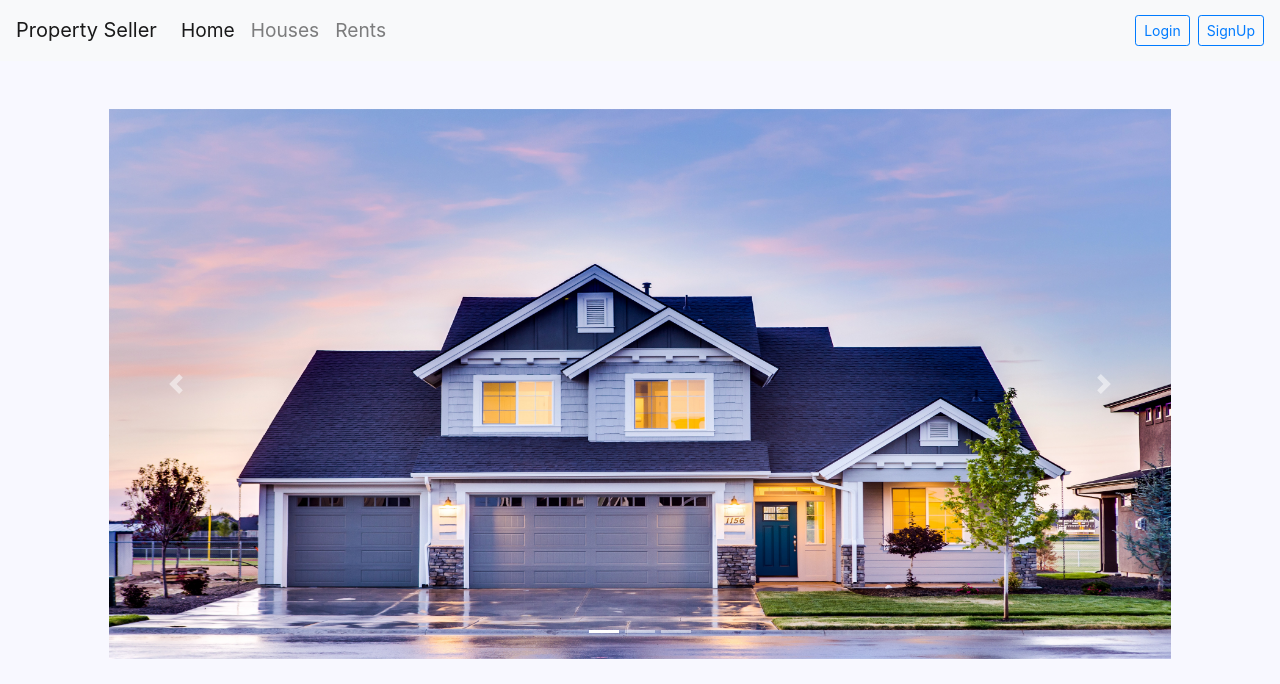
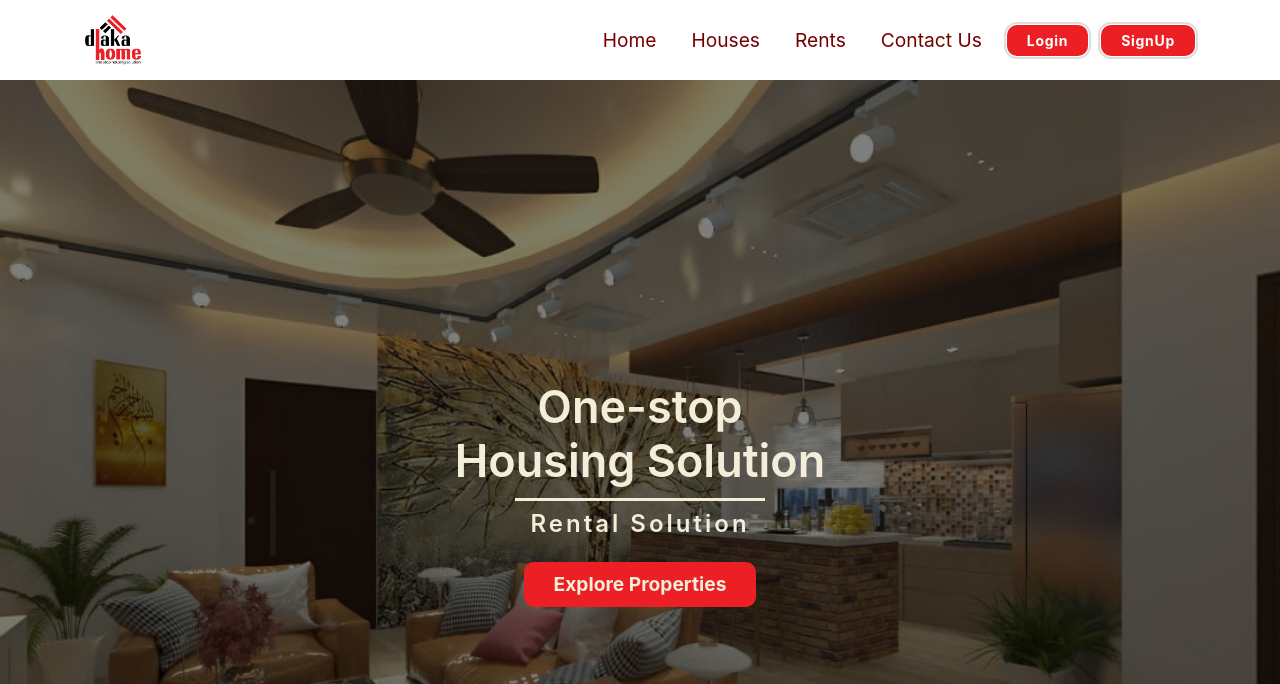
Before and after one commit to safiul0073/row-php-house_rent, a PHP site: page /frontend/ in a window 1280 px wide. Shown: the top 684 px of the page. Run offline with PHP 8.4, Linux system fonts and the light colour scheme; data comes from the database, SQL or seed files in the repository.

Commit message:
frontend markup

```diff
--- /dev/null
+++ b/assets/css/frontend.css
@@ -0,0 +1,288 @@
+html,
+body {
+  margin: 0;
+}
+.rh-header {
+  background: #fff;
+}
+.rh-header-inner {
+  display: flex;
+}
+
+.rh-header-inner .rh-logo {
+  display: inline-flex;
+  align-items: center;
+  height: 50px;
+  margin: 15px 0;
+}
+.rh-header-inner .rh-logo img,
+.rh-header-inner .rh-logo svg {
+  height: 100%;
+  display: flex;
+}
+
+.rh-header-inner .rh-nav {
+  display: flex;
+  align-items: center;
+  margin-left: auto;
+  gap: 10px;
+}
+
+.rh-header-inner .rh-nav .navbar-nav {
+  display: flex;
+  align-items: center;
+  gap: 5px;
+  flex-direction: row;
+  height: 100%;
+}
+
+.rh-header-inner .rh-nav .navbar-nav .nav-item {
+  height: 100%;
+}
+
+.rh-header-inner .rh-nav .navbar-nav .nav-item .nav-link {
+  height: 100%;
+  color: #730000;
+  display: inline-flex;
+  align-items: center;
+  padding: 0 15px;
+  transition: all 0.1s ease-in-out;
+}
+
+.rh-header-inner .rh-nav .navbar-nav .nav-item:hover .nav-link {
+  background: #730000;
+  color: #fff;
+}
+
+.rh-header-inner .rh-nav .form-inline {
+  display: flex;
+  gap: 5px;
+}
+
+.rh-header-inner .rh-nav .rh-btn {
+  outline: 2px solid #ddd;
+  outline-offset: 1px;
+  border: none;
+  border-radius: 10px;
+  padding: 5px 20px;
+  background: #ec2024;
+  color: #fff;
+  font-weight: 700;
+  letter-spacing: 0.05em;
+  transition: all 0.1s ease-in-out;
+}
+.rh-header-inner .rh-nav .rh-btn:hover {
+  outline-color: #ec2024;
+  color: #ec2024;
+  background: #fff;
+}
+
+.rh-hero {
+  padding: 300px 0;
+  background: url(../images/Natunbazar1.jpeg) no-repeat fixed center center /
+    cover;
+  display: flex;
+  align-items: center;
+  position: relative;
+  z-index: 1;
+}
+.rh-hero-inner:before {
+  content: "";
+  position: absolute;
+  left: 0;
+  right: 0;
+  top: 0;
+  bottom: 0;
+  background: rgba(0, 0, 0, 0.5);
+  z-index: -1;
+}
+.rh-hero-inner {
+  display: flex;
+  flex-direction: column;
+  justify-content: center;
+  align-items: center;
+  text-align: center;
+}
+.rh-hero-inner .rh-title {
+  font-size: 45px;
+  font-weight: 600;
+  color: #f3eed9;
+  position: relative;
+}
+.rh-hero-inner .rh-title:after {
+  content: "";
+  position: absolute;
+  left: 50%;
+  top: calc(100% + 10px);
+  background: #f3eed9;
+  width: 250px;
+  height: 3px;
+  display: block;
+  transform: translateX(-50%);
+  max-width: 80vw;
+}
+
+.rh-hero-inner .rh-info {
+  font-size: 24px;
+  font-weight: 600;
+  margin-top: 10px;
+  margin-bottom: 0;
+  color: #f3eed9;
+  letter-spacing: 3px;
+}
+
+.rh-hero-inner .explore-button {
+  display: inline-flex;
+  align-items: center;
+  justify-content: center;
+  padding: 8px 30px;
+  border-radius: 10px;
+  background: #ec2024;
+  color: #f3eed9;
+  margin-top: 20px;
+  border: none;
+  font-weight: 700;
+}
+
+.rh-section {
+  background: #f8f8f8;
+  padding: 100px;
+}
+
+.rh-section.bg-white {
+  background: #fff;
+}
+.rh-sub-title {
+  font-size: 30px;
+  font-weight: 700;
+  color: #730000;
+  margin-bottom: 60px;
+  text-transform: uppercase;
+  text-align: center;
+  letter-spacing: 1px;
+}
+
+.rh-service-card {
+  padding: 50px 30px;
+  border-radius: 15px;
+  overflow: hidden;
+  background: url(../images/DH-Location.jpg) no-repeat scroll center / cover;
+  height: 250px;
+  box-shadow: 0 10px 30px rgba(131, 128, 128, 0.75),
+    0 -5px 10px rgba(255, 255, 255, 0.5);
+}
+
+.rh-service-card .property-count {
+  font-size: 18px;
+  letter-spacing: 2px;
+  margin-bottom: 5px;
+  color: #ec2024;
+}
+
+.rh-service-card .property-area {
+  font-size: 26px;
+  font-weight: 700;
+  letter-spacing: 2px;
+  color: #730000;
+}
+
+.rh-paragraph-wrapper {
+  display: flex;
+  flex-direction: column;
+}
+.rh-paragraph-wrapper .rh-paragraph {
+  font-size: 16px;
+  letter-spacing: 1px;
+  color: #333;
+  font-weight: 500;
+  line-height: 1.9;
+}
+.rh-paragraph-wrapper .rh-paragraph:not(:last-child) {
+  margin-bottom: 10px;
+}
+
+.rh-property-card {
+  background-size: cover;
+  background-position: top right;
+  background-repeat: no-repeat;
+  background-attachment: scroll;
+  padding: 30px;
+  border-radius: 15px;
+  overflow: hidden;
+  height: 220px;
+  box-shadow: 0 10px 50px rgba(131, 128, 128, 0.15);
+  position: relative;
+  z-index: 1;
+}
+.rh-property-card:before {
+  content: "";
+  position: absolute;
+  left: 0;
+  right: 0;
+  top: 0;
+  bottom: 0;
+  background: rgba(0, 0, 0, 0.25);
+  z-index: -1;
+}
+.rh-property-type {
+  font-size: 24px;
+  font-weight: 700;
+  letter-spacing: 2px;
+  margin-bottom: 0;
+  color: #000;
+  line-height: 1.1;
+  margin-bottom: 5px;
+}
+
+.rh-property-count {
+  font-size: 15px;
+  letter-spacing: 2px;
+  color: #333;
+}
+
+.rh-footer {
+  padding: 100px 0 50px;
+  background: #730000;
+  color: #fff;
+}
+.footer-logo {
+  height: 100px;
+  display: flex;
+}
+.footer-logo img,
+.footer-logo svg {
+  height: 100%;
+}
+
+.footer-heading {
+  font-size: 20px;
+  font-weight: 700;
+}
+.footer-info {
+  font-size: 16px;
+  letter-spacing: 1px;
+  color: #f3eed9;
+  font-weight: 500;
+  line-height: 1.9;
+}
+
+.footer-nav {
+  display: flex;
+  flex-direction: column;
+  margin-left: 0;
+  padding-left: 0;
+  list-style: none;
+}
+.footer-nav .nav-item .nav-link {
+  color: #f3eed9;
+  text-decoration: none;
+  padding: 5px 0;
+}
+.footer-nav .nav-item .nav-link:hover {
+  color: #fff;
+  text-decoration: underline
+}
+.footer-mail-link {
+  margin-top: -60px;
+  display: inline-flex;
+}
--- a/frontend/index.php
+++ b/frontend/index.php
@@ -1,7 +1,7 @@
-
 <?php include('server.php') ?>
 <!doctype html>
 <html lang="en">
+
 <head>
     <!-- Required meta tags -->
     <meta charset="utf-8">
@@ -10,17 +10,19 @@
     <!-- Bootstrap CSS -->
     <link rel="stylesheet" href="https://cdn.jsdelivr.net/npm/bootstrap@4.6.2/dist/css/bootstrap.min.css" integrity="sha384-xOolHFLEh07PJGoPkLv1IbcEPTNtaed2xpHsD9ESMhqIYd0nLMwNLD69Npy4HI+N" crossorigin="anonymous">
     <link rel="stylesheet" type="text/css" href="style.css">
+    <link href="assets/css/frontend.css" rel="stylesheet">
     <title>Property Seller</title>
 </head>
+
 <body>
     <!-- topbar and navigation -->
-    <nav class="navbar navbar-expand-lg navbar-light bg-light">
-        <a class="navbar-brand" href="./">Property Seller</a>
-        <button class="navbar-toggler" type="button" data-toggle="collapse" data-target="#navbarSupportedContent" aria-controls="navbarSupportedContent" aria-expanded="false" aria-label="Toggle navigation">
-            <span class="navbar-toggler-icon"></span>
-        </button>
-
-        <div class="collapse navbar-collapse" id="navbarSupportedContent">
+    <div class="rh-header">
+        <div class="container">
+            <div class="rh-header-inner">
+                <a href="#" class="rh-logo">
+                    <img src="../assets/images/Tcolor.png" alt="t-color">
+                </a>
+                <nav class="rh-nav">
                     <ul class="navbar-nav mr-auto">
                         <li class="nav-item active">
                             <a class="nav-link" href="./">Home <span class="sr-only">(current)</span></a>
@@ -31,6 +33,9 @@
                         <li class="nav-item">
                             <a class="nav-link" href="#">Rents</a>
                         </li>
+                        <li class="nav-item">
+                            <a class="nav-link" href="#">Contact Us</a>
+                        </li>
                     </ul>
                     <div class="form-inline my-2 my-lg-0">
                         <?php if (isset($_SESSION['username'])) { ?>
@@ -39,23 +44,25 @@
                                     Dropdown
                                 </button>
                                 <div class="dropdown-menu" aria-labelledby="dropdownMenu2">
-                        <a class="dropdown-item" href="./dashboard.php" >Dashboard</a>
-                        <a class="dropdown-item" href="./profile.php" >Profile</a>
+                                    <a class="dropdown-item" href="./dashboard.php">Dashboard</a>
+                                    <a class="dropdown-item" href="./profile.php">Profile</a>
                                     <a onclick="event.preventDefault();
-                            document.getElementById('logout-form').submit();" class="dropdown-item" href="./login.php" >Logout</a>
+                            document.getElementById('logout-form').submit();" class="dropdown-item" href="./login.php">Logout</a>
                                     <form id="logout-form" action="logout.php" method="POST" class="d-none">
 
                                     </form>
                                 </div>
                             </div>
                         <?php } else {  ?>
-                <a class="btn btn-sm btn-outline-primary mr-2" href="./login.php">Login</a>
-                <a class="btn btn-sm btn-outline-primary" href="./register.php">SignUp</a>
+                            <a class="rh-btn btn btn-sm btn-outline-primary mr-2" href="./login.php">Login</a>
+                            <a class="rh-btn btn btn-sm btn-outline-primary" href="./register.php">SignUp</a>
                         <?php } ?>
+                    </div>
+                </nav>
+            </div>
         </div>
     </div>
 
-    </nav>
     <?php if (isset($_SESSION['success'])) : ?>
         <div class="error success">
             <h3>
@@ -66,7 +73,7 @@
             </h3>
         </div>
     <?php endif ?>
-    <div class="row py-5">
+    <!-- <div class="row py-5">
             <div id="carouselExampleIndicators" class="carousel slide col-10 mx-auto" data-ride="carousel">
                 <ol class="carousel-indicators">
                     <li data-target="#carouselExampleIndicators" data-slide-to="0" class="active"></li>
@@ -93,6 +100,16 @@
                     <span class="sr-only">Next</span>
                 </button>
             </div>
+        </div> -->
+
+    <div class="rh-hero">
+        <div class="container">
+            <div class="rh-hero-inner">
+                <h1 class="rh-title">One-stop <br /> Housing Solution</h1>
+                <p class="rh-info">Rental Solution</p>
+                <button class="explore-button">Explore Properties</button>
+            </div>
+        </div>
     </div>
     <!-- Optional JavaScript; choose one of the two! -->
 
@@ -100,41 +117,119 @@
     $houses = "SELECT h.*,c.name as cname FROM houses h inner join categories c on c.id = h.category_id where h.is_selled = 0 order by id asc";
     $results = $db->query($houses);
     ?>
-    <div class="card mx-4" >
-        <div class="card-header" >
-            <h1 class="card-title">Houses overview</h1>
+
+    <div class="rh-section">
+        <div class="container">
+            <h4 class="rh-sub-title">Properties by Area</h4>
+            <div class="row">
+                <div class="col-sm-3">
+                    <div class="rh-service-card">
+                        <h5 class="property-count">4 Properties</h5>
+                        <h4 class="property-area">Malibagh</h4>
                     </div>
-        <div class="card-body">
-            <div class="row">
-                <?php
-                 if ($results) {
-                    foreach ( $results as $result ) {
-                        ?>
-
-                <div class="col-md-4">
-                    <div class="card my-3">
-                    <img src="../assets/uploads/<?php echo ( $result['image'] ? explode(',', $result['image'])[0]  : ''); ?>" class="card-img-top" alt="...">
-                    <div class="card-body">
-                        <h5 class="card-title">Hello No: <?php echo $result['house_no'] ?></h5>
-                        <h5 class="card-title">Price: <?php echo $result['price'] ?></h5>
-                        <a href="house_details.php?id=<?php echo $result['id'] ?>" class="btn btn-primary">See More</a>
+                </div>
+                <div class="col-sm-3">
+                    <div class="rh-service-card">
+                        <h5 class="property-count">4 Properties</h5>
+                        <h4 class="property-area">Malibagh</h4>
+                    </div>
+                </div>
+                <div class="col-sm-3">
+                    <div class="rh-service-card">
+                        <h5 class="property-count">4 Properties</h5>
+                        <h4 class="property-area">Malibagh</h4>
+                    </div>
+                </div>
+                <div class="col-sm-3">
+                    <div class="rh-service-card">
+                        <h5 class="property-count">4 Properties</h5>
+                        <h4 class="property-area">Malibagh</h4>
+                    </div>
+                </div>
+            </div>
         </div>
     </div>
 
+
+    <div class="rh-section bg-white">
+        <div class="container">
+            <h4 class="rh-sub-title">Explore by Properties</h4>
+            <div class="row">
+                <div class="col-sm-6">
+                    <div class="rh-property-card" style="background-image: url(../assets/images/sale-1.jpg)">
+                        <h5 class="rh-property-type">For Sale</h5>
+                        <h4 class="rh-property-count">15 properties</h4>
                     </div>
-
-                <?php
-                            }
-                        }
-                        ?>
-
+                </div>
+                <div class="col-sm-3">
+                    <div class="rh-property-card" style="background-image: url(../assets/images/Seviced.jpg)">
+                        <h5 class="rh-property-type">Service Apartment <br> ( Rent )</h5>
+                        <h4 class="rh-property-count">15 properties</h4>
+                    </div>
+                </div>
+                <div class="col-sm-3">
+                    <div class="rh-property-card" style="background-image: url(../assets/images/Rent.jpg)">
+                        <h5 class="rh-property-type">To-Let</h5>
+                        <h4 class="rh-property-count">15 properties</h4>
+                    </div>
+                </div>
+            </div>
         </div>
     </div>
 
+    <div class="rh-section">
+        <div class="container-fluid">
+            <div class="row">
+                <div class="col-sm-3">
+                    <img class="img-fluid w-full" src="../assets/images/BH-Trans-pkokm55gbbpx6afuyopf69jknkt3hhlqx8rabrmtck.png" alt="">
+                </div>
+                <div class="col-sm-6">
+                    <div class="rh-paragraph-wrapper">
+                        <p class="rh-paragraph">Our journey began from a one bedroom apartment based in Las Vegas, USA in 2003, where we started to sell plots and flats for Bashundhara Housing to Non Residential Bangladeshis.</p>
+                        <p class="rh-paragraph">We represented Bashundhara Housing and took their products to every corner of the USA and Canada, to thousands of Non Residential Bangladeshis living abroad. We professionally and legally served many of their existing and potential clients, managed and maintained every transaction of Bashudhara Housing took place in North America. Our honesty, integrity and customer service rewarded us with more than three thousand sales in just three years. Soon, many other renowned Real Estate companies of Bangladesh appointed us as their exclusive sales agent. We represented some of the renowned companies named: Swadesh Properties Ltd., Biswas Builders Ltd., AG Properties Ltd., SAKPDL Properties Ltd. We proudly sold some apartment products of Shanta Properties and Building Technologies and Ideas Ltd (BTI).</p>
+                        <p class="rh-paragraph">By 2010, we served more than 9,000 clients in North America, Australia, and Bangladesh</p>
+                    </div>
+                </div>
+                <div class="col-sm-3">
+                    <img class="img-fluid w-full" src="../assets/images/BH-Trans-pkokm55gbbpx6afuyopf69jknkt3hhlqx8rabrmtck.png" alt="">
+                </div>
+            </div>
+        </div>
+    </div>
+
+    <div class="rh-footer">
+        <div class="container">
+            <div class="row">
+                <div class="col-md-3 d-flex justify-content-center pt-3">
+                    <a class="footer-logo" href="#"><img src="../assets/images/TColor.png" /></a>
+                </div>
+                <div class="col-md-3 text-center pt-2">
+                    <h3 class="footer-heading">Bangladesh Office</h3>
+                    <p class="footer-info"> House 1, Floor 1, Road 6, Sector 3, <br>Uttara, Dhaka</p>
+                </div>
+                <div class="col-md-3 text-center pt-2">
+                    <h3 class="footer-heading">Important Links</h3>
+                    <ul class="footer-nav">
+                        <li class="nav-item">
+                            <a class="nav-link" href="#">Houses</a>
+                        </li>
+                        <li class="nav-item">
+                            <a class="nav-link" href="#">Rents</a>
+                        </li>
+                        <li class="nav-item">
+                            <a class="nav-link" href="#">Contact Us</a>
+                        </li>
+                    </ul>
+                </div>
+                <div class="col-md-3 d-flex justify-content-center items-center"><a href="#" class="footer-mail-link"><img decoding="async" loading="lazy" width="250" height="250" src="https://dhakahome.com/wp-content/uploads/2021/09/WebMail-1.gif" alt=""></a>
+                </div>
+            </div>
+        </div>
     </div>
 
     <!-- Option 1: jQuery and Bootstrap Bundle (includes Popper) -->
     <script src="https://cdn.jsdelivr.net/npm/jquery@3.5.1/dist/jquery.slim.min.js" integrity="sha384-DfXdz2htPH0lsSSs5nCTpuj/zy4C+OGpamoFVy38MVBnE+IbbVYUew+OrCXaRkfj" crossorigin="anonymous"></script>
     <script src="https://cdn.jsdelivr.net/npm/bootstrap@4.6.2/dist/js/bootstrap.bundle.min.js" integrity="sha384-Fy6S3B9q64WdZWQUiU+q4/2Lc9npb8tCaSX9FK7E8HnRr0Jz8D6OP9dO5Vg3Q9ct" crossorigin="anonymous"></script>
 </body>
+
 </html>
```
Also changed, not shown: assets/images/BH-Trans-pkokm55gbbpx6afuyopf69jknkt3hhlqx8rabrmtck.png (added), assets/images/DH-Location.jpg (added), assets/images/Natunbazar1.jpeg (added), assets/images/Rent.jpg (added), assets/images/Sale-1.jpg (added), assets/images/Seviced.jpg (added), assets/images/TColor.png (added). Lines whose indentation alone changed are shown as unchanged.
